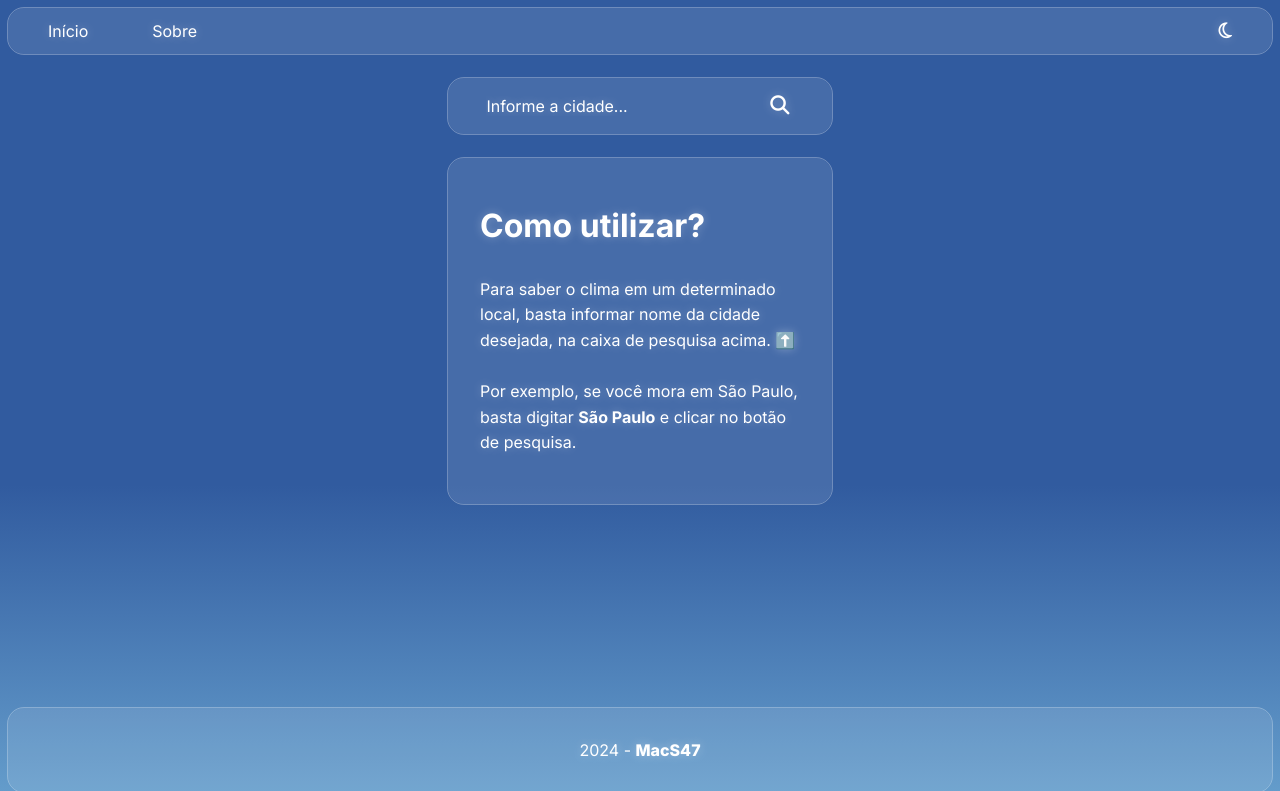
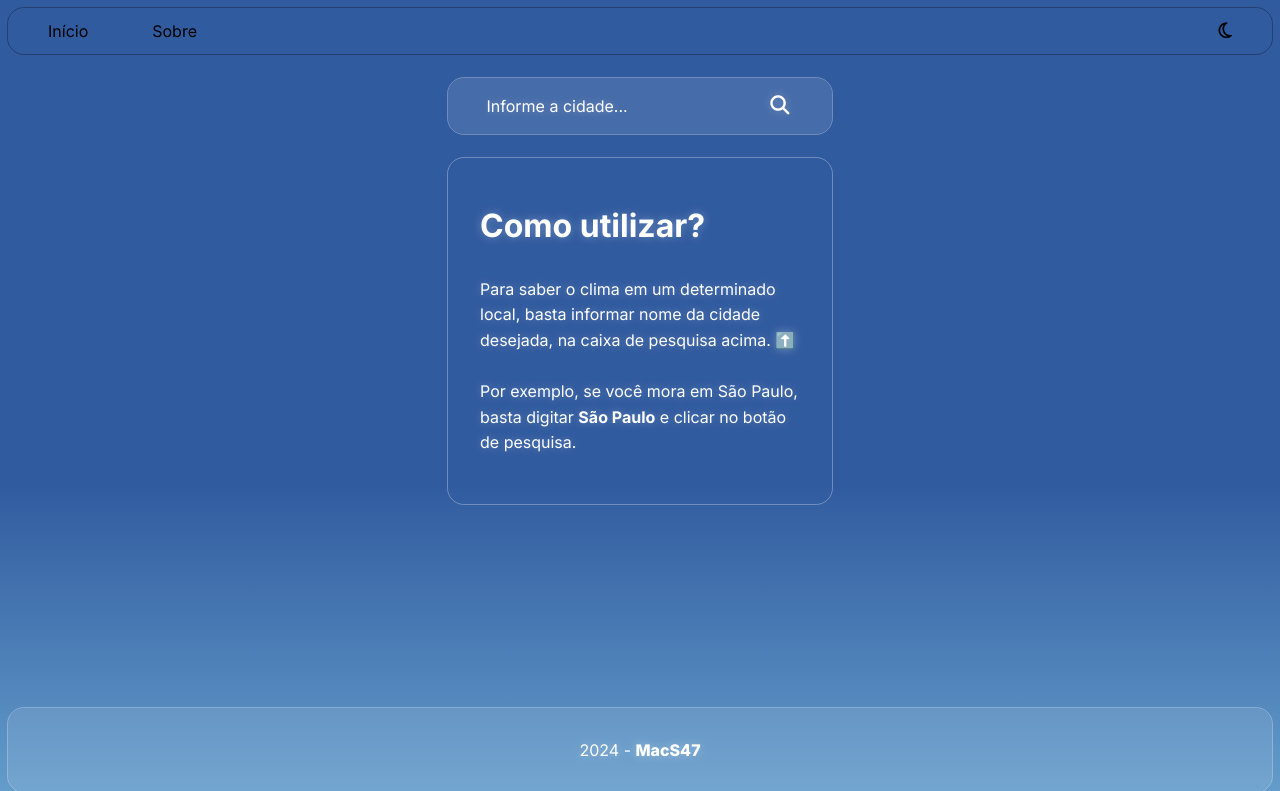
Before and after one commit to MacS47/ClimaFlask, a Flask app: page / in a window 1280 px wide. Shown: the top 791 px of the page. Run offline with Flask 2, Linux system fonts and the light colour scheme; some libraries are stand-ins or nearby versions.

Commit message:
Minor changes

```diff
--- a/static/css/card.css
+++ b/static/css/card.css
@@ -2,7 +2,7 @@
 
 
 .card {
-  background: rgba(255, 255, 255, 0.1);
+  /* background: rgba(255, 255, 255, 0.1); */
   outline: 1px solid rgba(255, 255, 255, 0.3);
   border-radius: 1rem;
   text-shadow: 0px 0px 10px rgba(255, 255, 255, 0.3);
@@ -28,7 +28,8 @@
   text-align: left;
   }
 
-  .card-container-paragraph a,
+  .card-container-paragraph
+  a,
   .card-container-paragraph a:active,
   .card-container-paragraph a:visited,
   .card-container-paragraph a:hover {
--- a/static/css/header.css
+++ b/static/css/header.css
@@ -1,14 +1,14 @@
 @import url("./variables.css");
 
 #header {
-  background-color: rgba(255, 255, 255, 0.1);
+  /* background-color: rgba(255, 255, 255, 0.1); */
   border-radius: 1rem;
   display: flex;
   flex-direction: row;
   justify-content: space-between;
-  outline: 1px solid rgba(255, 255, 255, 0.3);
+  outline: 1px solid rgba(0, 0, 0, 0.3);
   padding: 0;
-  text-shadow: 0px 0px 10px rgba(255, 255, 255, 0.3);
+  /* text-shadow: 0px 0px 10px rgba(255, 255, 255, 0.3); */
   width: 100%;
 
   .menu-container {
@@ -16,7 +16,7 @@
   width: 35%;
 
     .menu-item {
-      color: var(--white);
+  color: var(--black);
   margin-left: 1rem;
   padding: .8rem 1.5rem;
   text-decoration: none;
@@ -26,7 +26,7 @@
   .theme-button {
   background-color: transparent;
   border: none;
-    color: var(--white);
+  color: var(--black);
   margin-right: 1rem;
   padding: .8rem 1.5rem;
   width: auto;
@@ -34,10 +34,11 @@
 
     #theme-button-icon {
   font-size: large;
-      text-shadow: 0px 0px 10px rgba(255, 255, 255, 0.3);
+  /* text-shadow: 0px 0px 10px rgba(255, 255, 255, 0.3); */
   }
 
-    &:hover {
+    &:
+  hover {
       cursor: pointer;
     }
   }
```
Also changed, not shown: 1 other file. Lines whose indentation alone changed are shown as unchanged.
